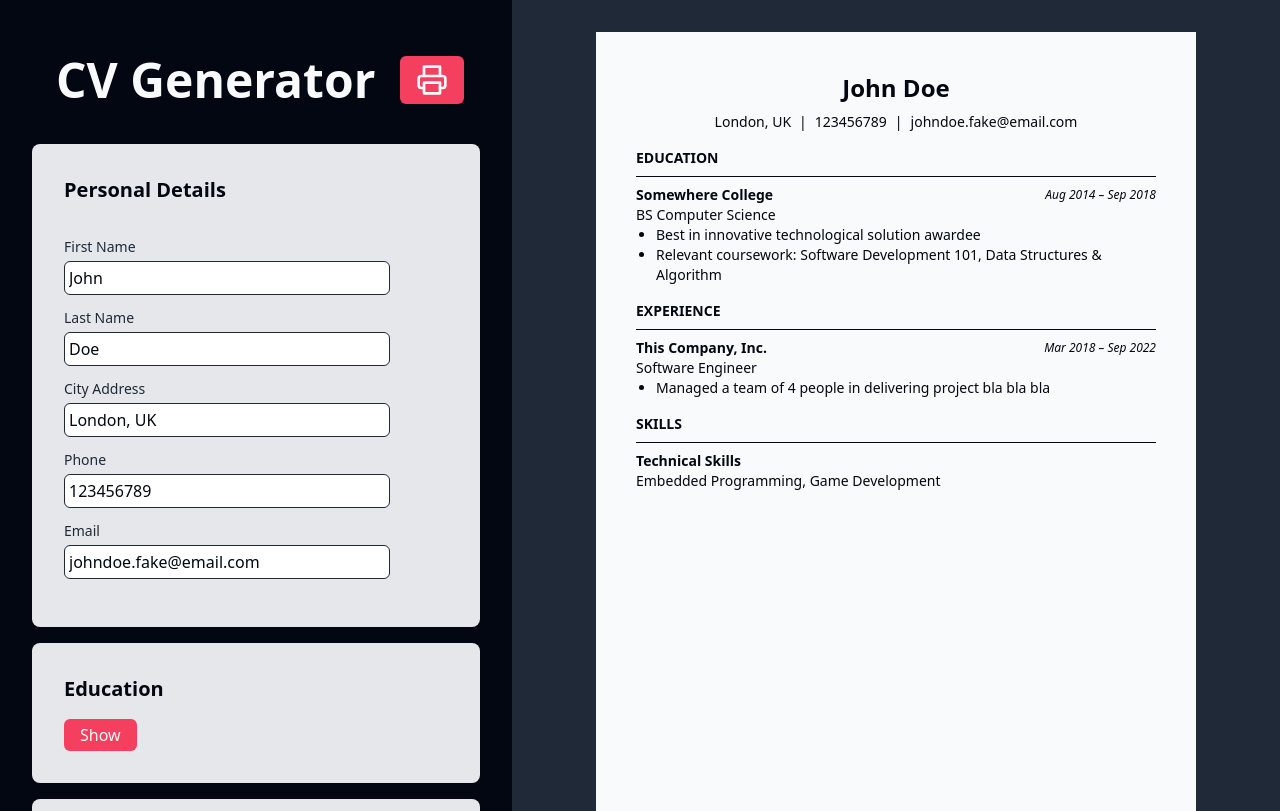
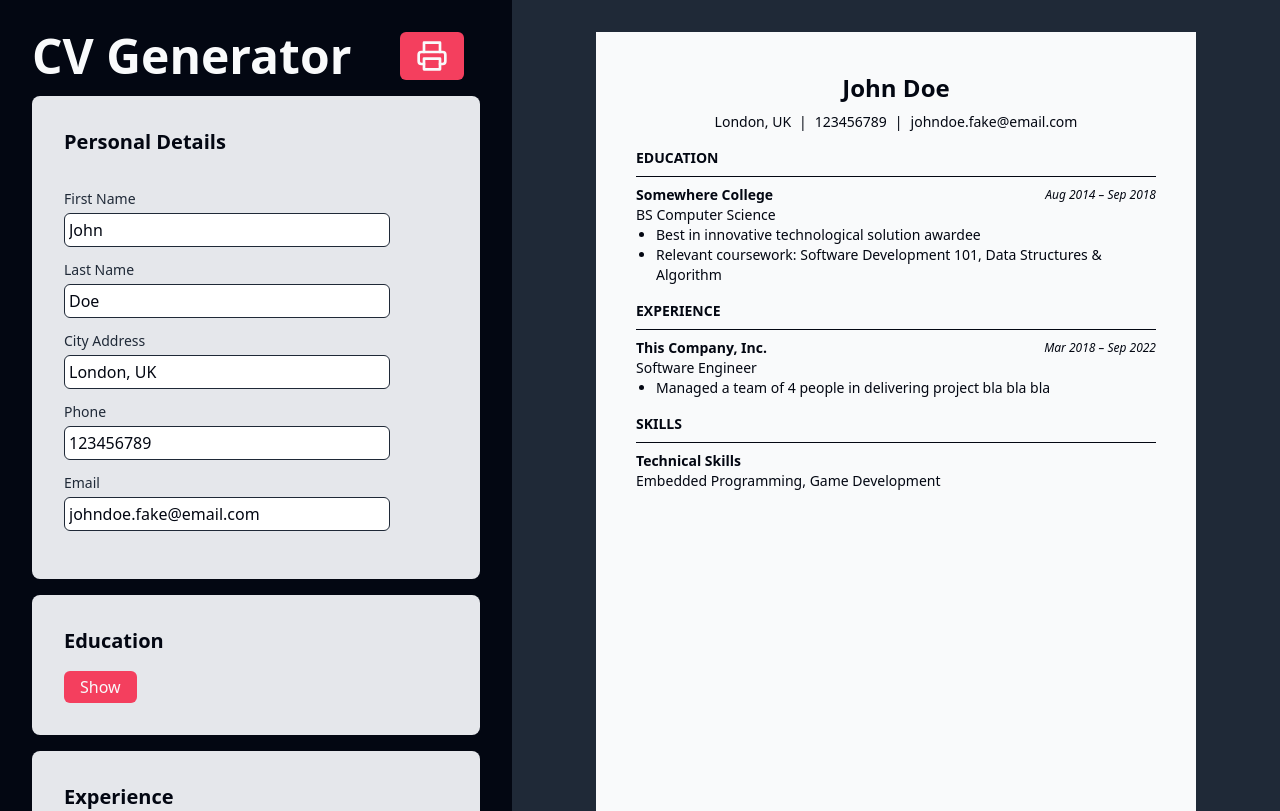
Before and after one commit to rhenzala/cv-app, a React (Vite) app: page / in a window 1280 px wide. Shown: the top 811 px of the page. Built offline with nearby package versions, Linux system fonts and the light colour scheme.

Commit message:
Remove existing style for .logo

```diff
--- a/src/styles/App.css
+++ b/src/styles/App.css
@@ -1,16 +1,4 @@
 
-.logo {
-  height: 6em;
-  padding: 1.5em;
-  will-change: filter;
-  transition: filter 300ms;
-}
-.logo:hover {
-  filter: drop-shadow(0 0 2em #646cffaa);
-}
-.logo.react:hover {
-  filter: drop-shadow(0 0 2em #61dafbaa);
-}
 
 @keyframes logo-spin {
   from {
```
